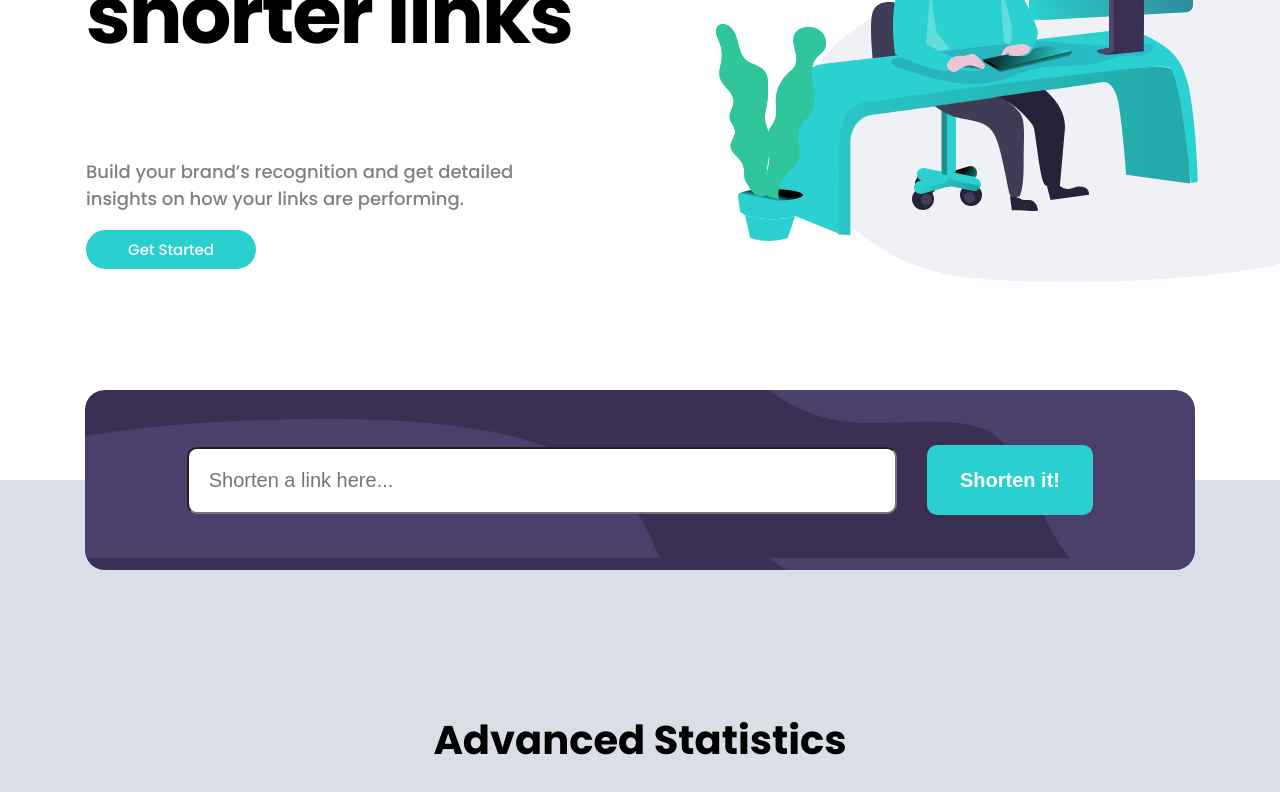
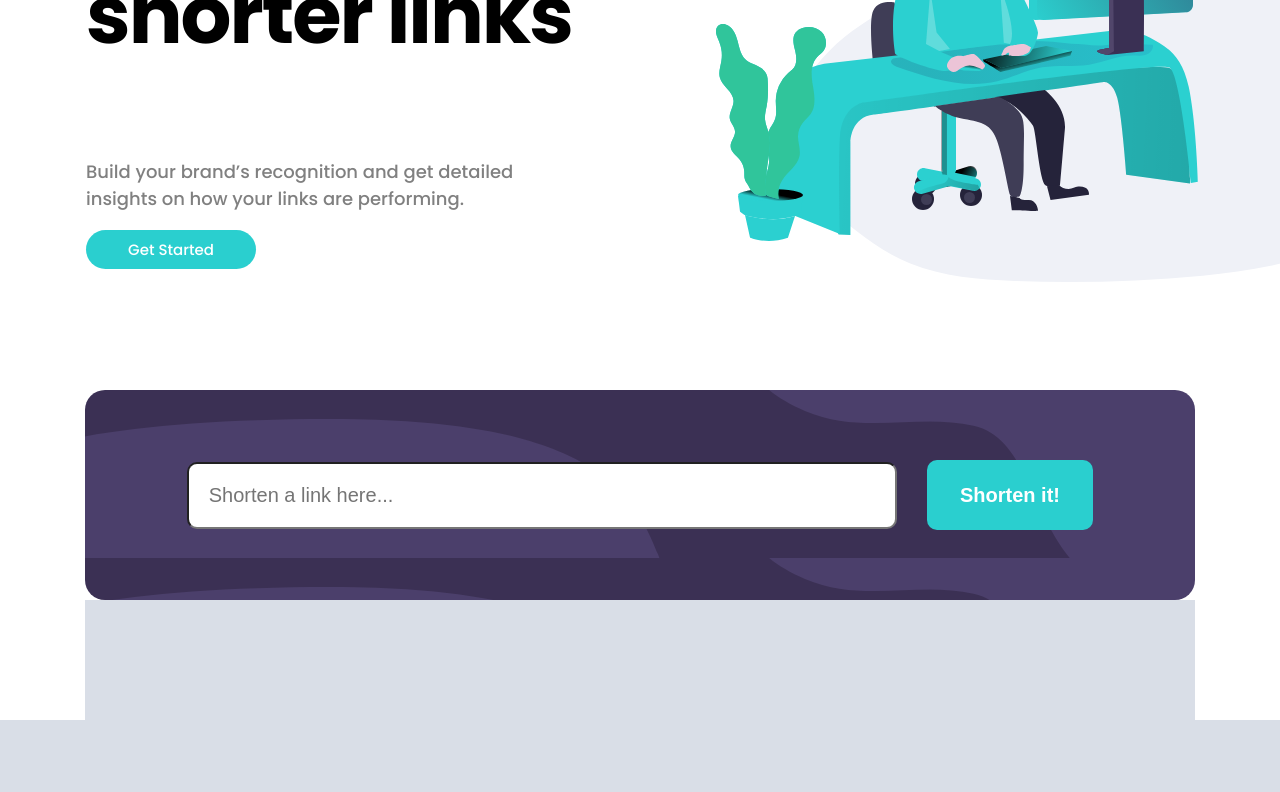
Before and after one commit to WaterColours02/url-shortening-api, a React (Create React App) app: page / in a window 1280 px wide. Shown: the part 460-1252 px from the top of the page. Built offline with nearby package versions, Linux system fonts and the light colour scheme.

Commit message:
added error handling and messgae for URL input

```diff
--- a/src/App.css
+++ b/src/App.css
@@ -54,10 +54,6 @@ body {
   gap: 30%;
 }
 
-.header-logo{
-  /* transform: scale(125%); */
-  /* transform: translateX(5px); */
-}
 
 .header-left-group{
   display: flex;
@@ -179,6 +175,7 @@ body {
 
 .shorten-link-form-container {
   display: grid;
+  grid-template-rows: repeat(2, 1fr);
   place-content: center;
   transform: translateY(90px);
 
@@ -189,19 +186,29 @@ body {
   background-image: url( '../public/images/bg-shorten-desktop.svg' );
   background-color: var(--DarkViolet);
   width: 1110px;
-  height: 180px;
+  height: 100%;
 
   border-radius: 20px;
+
+}
+
+.shorten-link-form-grid-item {
 
   display: flex;
   justify-content: center;
   align-items: center;
   justify-content: center;
 
-  gap: 30px
+  gap: 30px;
+
+  grid-row: 2;
 }
 
-
+.shorten-link-form-grid {
+  display: grid;
+  grid-template-rows: repeat(3, 1fr);
+  width: 100%;
+}
 
 .shorten-link-input {
   width: 60%;
@@ -220,6 +227,13 @@ body {
   padding-left: 20px;
 }
 
+.error-input-state {
+  border: 2px solid red;
+}
+
+.error-input-state:placeholder-shown {
+  color: red;
+}
 
 .shorten-link-form-button {
   background-color: var(--Cyan);
@@ -233,6 +247,20 @@ body {
   color: white;
   font-size: 20px;
   font-weight: bold;
+}
+
+.shorten-link-form-button:hover,
+.shorten-link-form-button:active {
+  cursor: pointer;
+  filter: brightness(1.75);
+}
+
+.error-message {
+  color: red;
+  font-size: 15px;
+  margin-top: 10px;
+  margin-left: 100px;
+  grid-row: 3;
 }
 
 .shortened-link-results-container {
--- a/src/ShortenAPI.js
+++ b/src/ShortenAPI.js
@@ -3,6 +3,7 @@ import React, { useState } from 'react';
 export default function ShortenAPI() {
     const [shortenedLinks, setShortenedLinks] = useState([]);
     const [linkToShorten, setLinkToShorten] = useState('');
+    const [inputError, setInputError] = useState('');
 
     const API_END_POINT = "https://api.shrtco.de/v2/";
 
@@ -13,8 +14,22 @@ export default function ShortenAPI() {
         return url;
     };
 
+    const validateURL = (url) => {
+        // Regular expression to validate URLs
+        const urlPattern = /^(ftp|http|https):\/\/[^ "]+$/;
+        return urlPattern.test(url);
+    };
+
     const handleSubmit = async (e) => {
         e.preventDefault();
+
+        // Reset previous input error state
+        setInputError('');
+
+        if (!validateURL(linkToShorten)) {
+            setInputError('Please add a valid URL');
+            return;
+        }
 
         try {
             const response = await fetch(`${API_END_POINT}shorten?url=${linkToShorten}`);
@@ -22,13 +37,12 @@ export default function ShortenAPI() {
 
             if (data.ok) {
                 const newLink = {
-                    originalLink: truncateURL(linkToShorten), // Truncate original link if needed
+                    originalLink: truncateURL(linkToShorten),
                     shortenedLink: data.result.short_link,
                 };
                 setShortenedLinks([...shortenedLinks, newLink]);
                 setLinkToShorten('');
             } else {
-                // Handle error response
                 console.error('Error shortening link:', data.error);
             }
         } catch (error) {
@@ -48,18 +62,27 @@ export default function ShortenAPI() {
     return (
         <div className='section-shorten-link-form'>
             <div className='shorten-link-form-container'>
+
                 <form className='shorten-link-form' onSubmit={handleSubmit}>
+                <div className='shorten-link-form-grid'>
+                    <div className='shorten-link-form-grid-item'>
                     <input
-                    className='shorten-link-input'
-                    style={{ fontSize: '20px' }}
+                        className={`shorten-link-input ${inputError ? 'error-input-state' : ''}`}
+                        style={{ fontSize: '20px', color: inputError ? 'red' : 'black' }}
                         placeholder='Shorten a link here...'
                         value={linkToShorten}
                         onChange={(e) => setLinkToShorten(e.target.value)}
                         />
+
                     <button className='shorten-link-form-button' type='submit'>
                         Shorten it!
                     </button>
+                    </div>
+                    {inputError && <p className='error-message'>{inputError}</p>}
+                </div>
+
                 </form>
+
 
                 <div className='shortened-link-results-container'>
                     {shortenedLinks.map((link, index) => (
```
Lines whose indentation alone changed are shown as unchanged.
